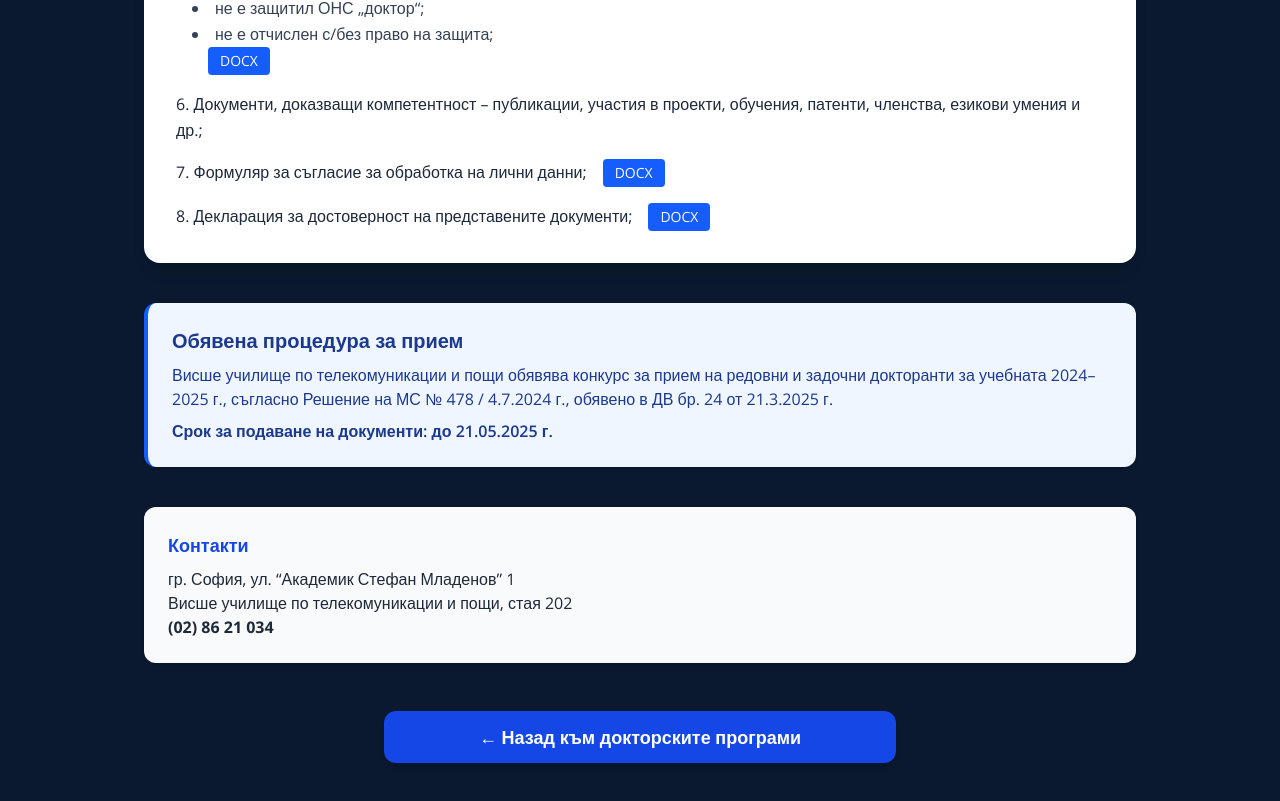
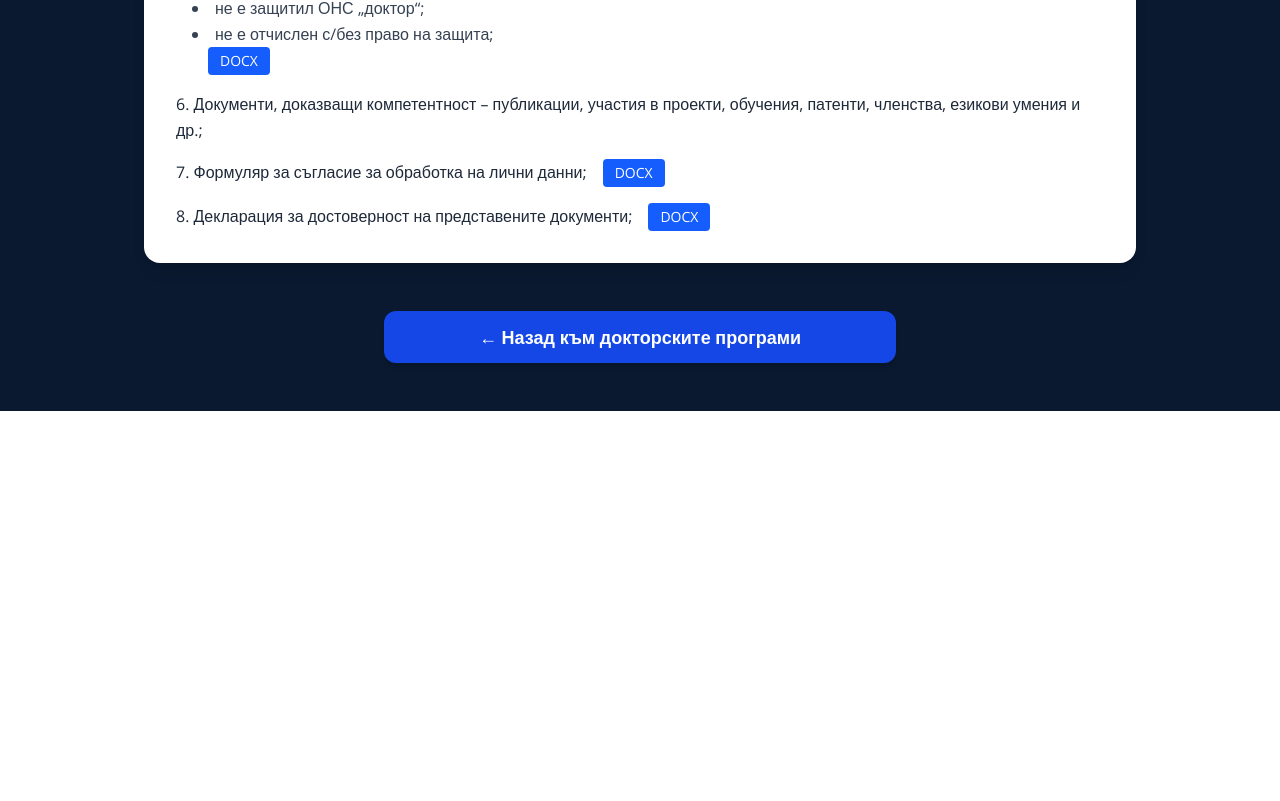
Before and after one commit to VUTP-University/phd-lab-utp, a React (Vite) app in the folder frontend/: page /phd-admission in a window 1280 px wide. Shown: the part 583-1384 px from the top of the page. After the commit the page ends 994 px from the top, so only its background shows below. Built offline with nearby package versions, Linux system fonts and the light colour scheme; no server answers.

Commit message:
remove contact form

```diff
--- a/frontend/src/pages/Panel/PhdAdmission.jsx
+++ b/frontend/src/pages/Panel/PhdAdmission.jsx
@@ -77,24 +77,6 @@ export default function PhdAdmission() {
           </ol>
         </div>
 
-        {/* Announcement */}
-        <div className="bg-blue-50 border-l-4 border-blue-600 p-6 rounded-xl mt-10 text-blue-900 shadow-sm">
-          <h2 className="font-semibold text-xl mb-2">{t("phdAdmission.announcementTitle")}</h2>
-          <p>
-            {t("phdAdmission.announcementText").replace("2024–2025", data.academicYear)}
-          </p>
-          <p className="mt-2 font-semibold">
-            {t("phdAdmission.deadline").replace("21.05.2025", data.deadline)}
-          </p>
-        </div>
-
-        {/* Contact */}
-        <div className="bg-gray-50 p-6 rounded-xl shadow mt-10 text-gray-800">
-          <h3 className="font-semibold text-lg mb-2 text-blue-700">{t("phdAdmission.contactTitle")}</h3>
-          <p>{data.contact.address}</p>
-          <p>{data.contact.office}</p>
-          <p><strong>{data.contact.phone}</strong></p>
-        </div>
 
         {/* Back button */}
         <div className="mt-12 w-full flex justify-center">
```
Also changed, not shown: 1 other file (tests, documents, lock files or other folders).
